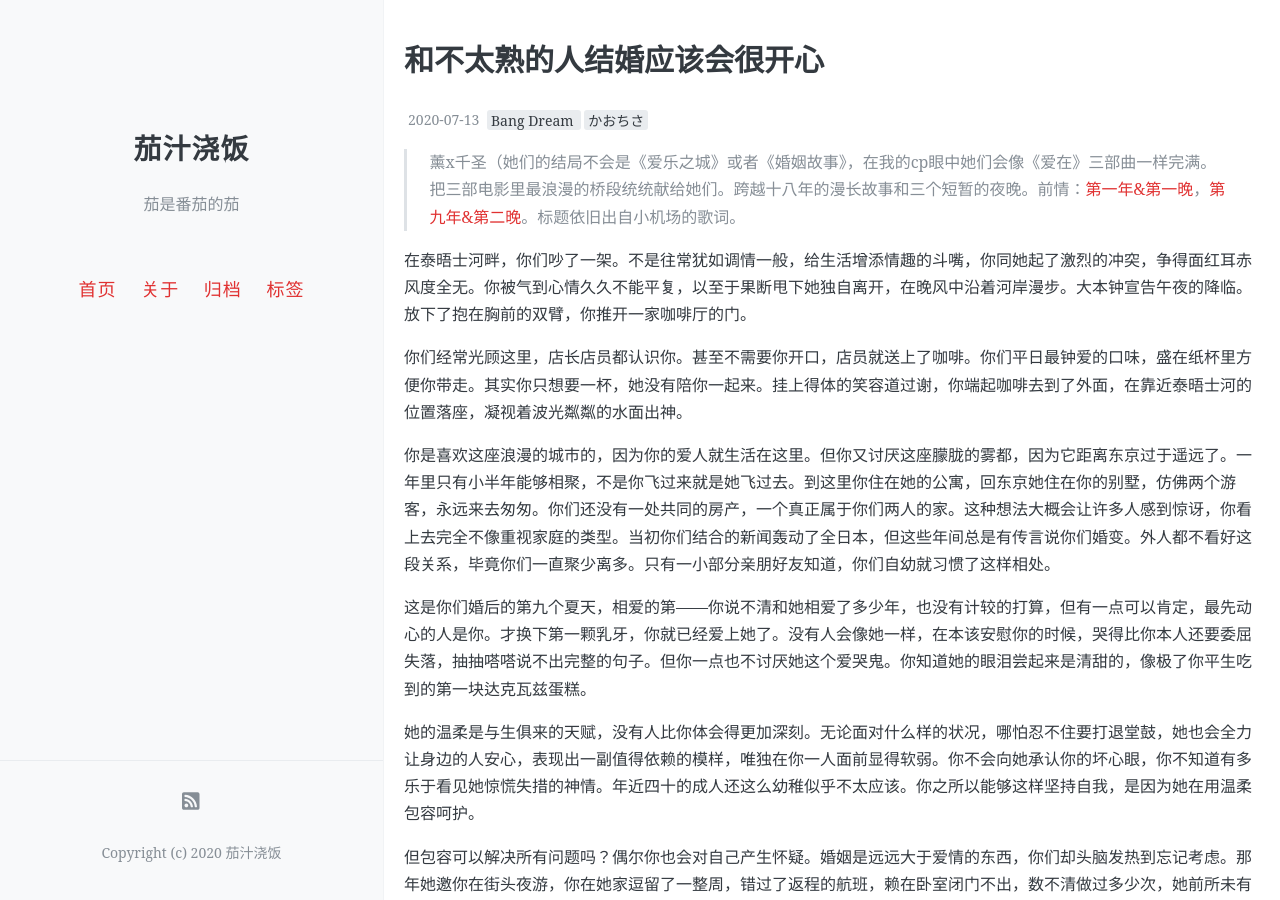
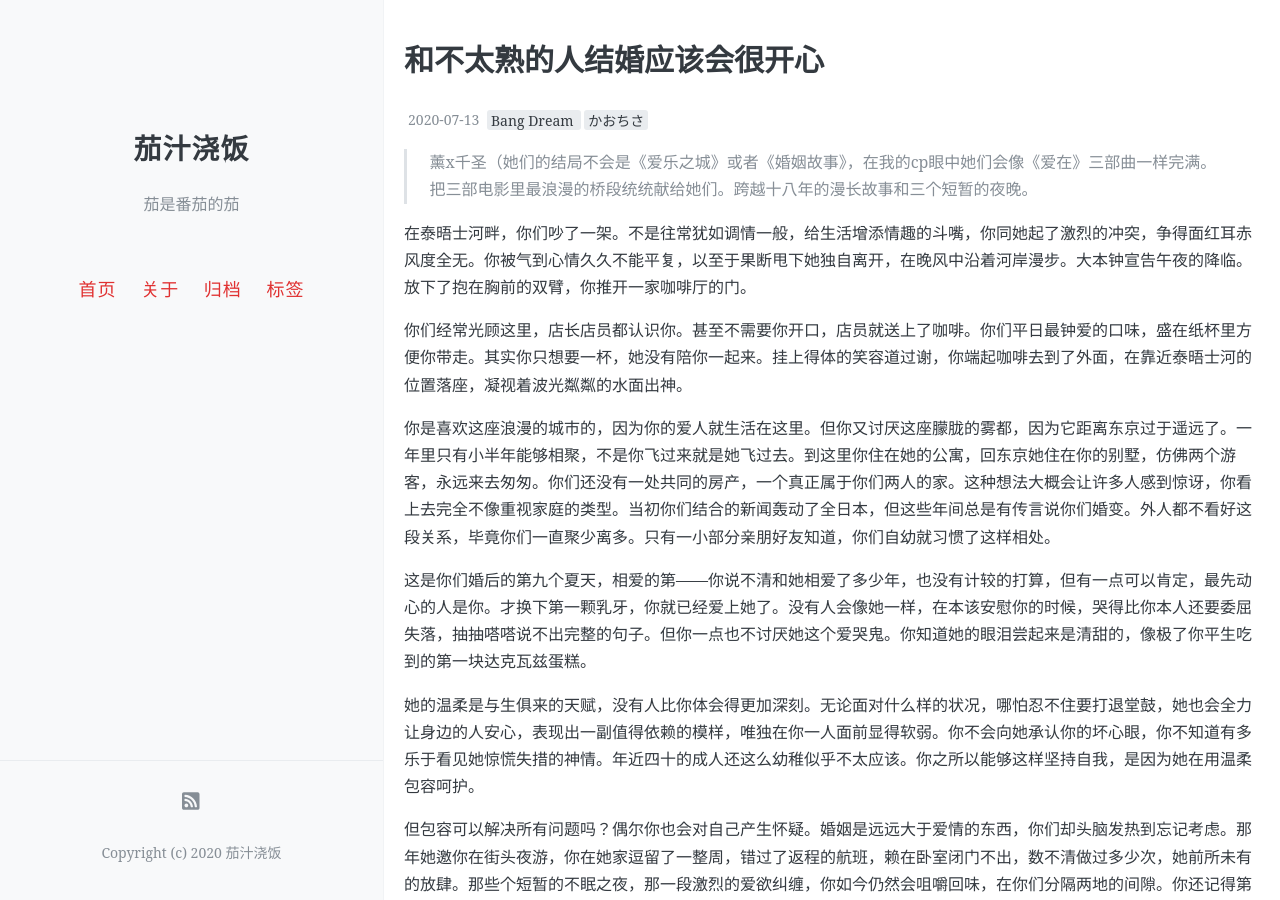
Before and after one commit to onemorebluemoon/ketchup, a Jekyll site: the page built from _posts/2020-07-13-kocs61.md, in a window 1280 px wide and 900 px high. Built offline with Jekyll 4.4.1, drawn with Linux system fonts in a browser that asks for light colours; comment, search, counter and statistics services are not loaded.

Commit message:
Update 2020-07-13-kocs61.md

```diff
--- a/_posts/2020-07-13-kocs61.md
+++ b/_posts/2020-07-13-kocs61.md
@@ -7,7 +7,7 @@ tags: [Bang Dream, かおちさ]
 comments: true
 ---
 
-> 薰x千圣（她们的结局不会是《爱乐之城》或者《婚姻故事》，在我的cp眼中她们会像《爱在》三部曲一样完满。把三部电影里最浪漫的桥段统统献给她们。跨越十八年的漫长故事和三个短暂的夜晚。前情：[第一年&第一晚](https://onemorebluemoon.github.io/Ketchup/kocs56/)，[第九年&第二晚](https://onemorebluemoon.github.io/Ketchup/kocs32/)。标题依旧出自小机场的歌词。
+> 薰x千圣（她们的结局不会是《爱乐之城》或者《婚姻故事》，在我的cp眼中她们会像《爱在》三部曲一样完满。把三部电影里最浪漫的桥段统统献给她们。跨越十八年的漫长故事和三个短暂的夜晚。
 
 在泰晤士河畔，你们吵了一架。不是往常犹如调情一般，给生活增添情趣的斗嘴，你同她起了激烈的冲突，争得面红耳赤风度全无。你被气到心情久久不能平复，以至于果断甩下她独自离开，在晚风中沿着河岸漫步。大本钟宣告午夜的降临。放下了抱在胸前的双臂，你推开一家咖啡厅的门。
 
```
